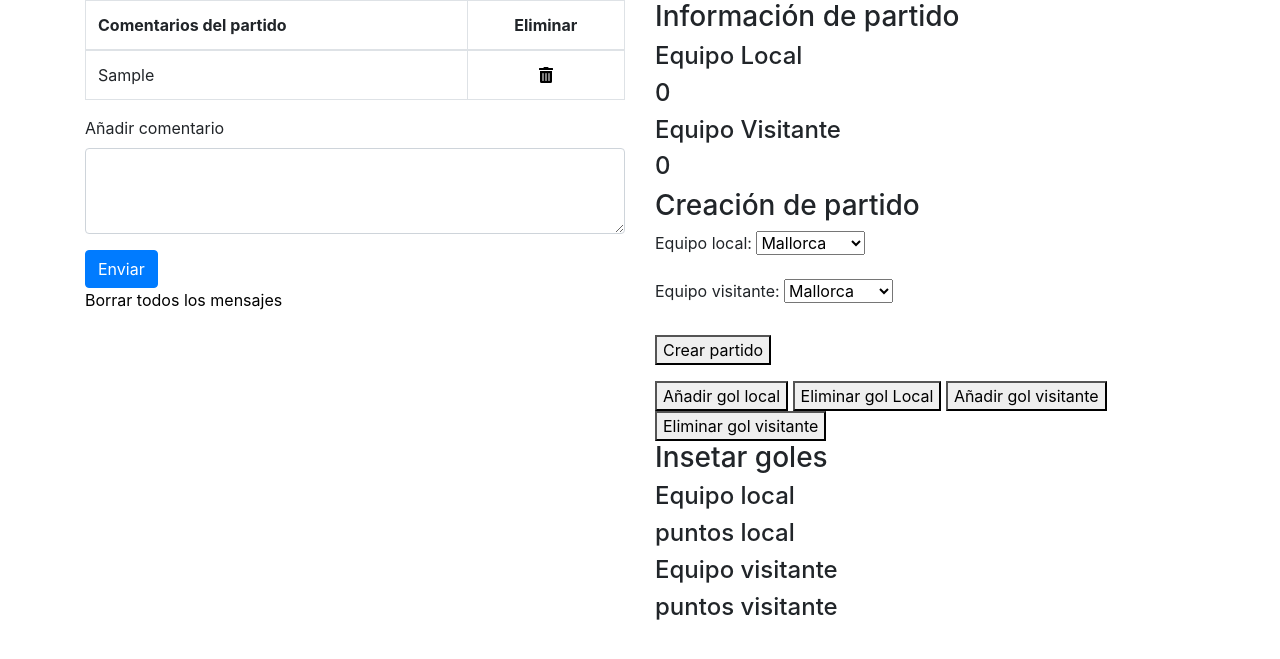
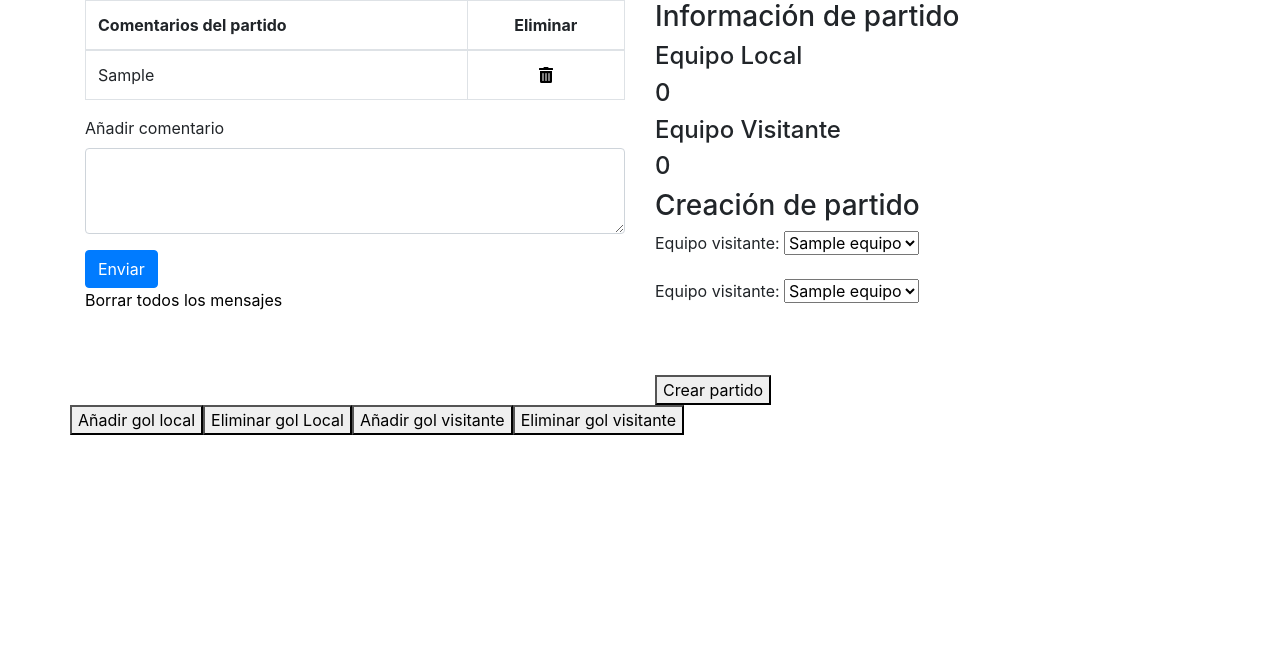
Before and after one commit to GabrielMasSimon/torneosgms, a PHP site: page /index.php?controller=comentarios&action=view in a window 1280 px wide. Shown: the part 102-761 px from the top of the page. Run offline with PHP 8.4, Linux system fonts and the light colour scheme; tables that the repository leaves empty or names only in its code hold one stand-in row (values such as "Sample post"); some libraries are stand-ins or nearby versions.

Commit message:
Puedo elegir los equipos existentes en la DB, pero me muestra id

```diff
--- a/controllers/comentarios_controller.php
+++ b/controllers/comentarios_controller.php
@@ -24,10 +24,26 @@ function view() {
   //Uso metodo del modelo de comentarios
   $datos=$comentario->get_comentarios();
 
+  $equipo=new equipos_model();
+
+  //Uso metodo del modelo de equipos
+  $datosequipos=$equipo->get_equipos();
+
+
   //Llamado a la vista: mostrar la pantalla
   require_once("views/comentarios_view.phtml");
 }
 
+//para ver los equipos
+function equiposView(){
+
+    $comentario=new comentarios_model();
+    $datosequipos=$comentario->get_equiposView();
+
+  require_once("views/comentarios_view.phtml");
+
+
+  }
 
 /**
  * Inserta a la taula
--- a/index.php
+++ b/index.php
@@ -100,6 +100,13 @@ if (isset($_GET['controller']) && isset($_GET['action']) ) {
         $controller = new comentarios_controller();
         $controller->finalizarPartido();
       }
+
+    //action para ver los equipos
+    if ($_GET['action'] == "equiposView") {
+      $controller = new comentarios_controller();
+      $controller->equiposView();
+    }
+
     }
 
     if ($_GET['controller'] == "jugadores") {
--- a/views/comentarios_view.phtml
+++ b/views/comentarios_view.phtml
@@ -55,7 +55,7 @@
                         <textarea class="form-control" id="exampleTextarea" name="mensaje" rows="3"></textarea>
                     </div>
 
-        <button type="submit" class="btn btn-primary" name="insert" >Enviar</button>
+                    <button type="submit" class="btn btn-primary" name="insert">Enviar</button>
 
                 </form>
                 <!-- Fin añadir comentarios -->
@@ -64,36 +64,47 @@
 
             <div class="col-6">
 
+                <div>
                 <h3>Información de partido</h3>
-        <h4 id="local">Equipo Local</h4> <h4 id="verGolLocal">0</h4>
-       <h4 id="visitante">Equipo Visitante</h4>  <h4 id="verGolVisitante">0</h4>
+                    <h4 id="local">Equipo Local</h4>
+                    <h4 id="verGolLocal">0</h4>
+                    <h4 id="visitante">Equipo Visitante</h4>
+                    <h4 id="verGolVisitante">0</h4>
+                </div>
 
+                <div>
                 <h3>Creación de partido</h3>
 
-
-
+                <!-- //TODO no crear partidos con puntos, si no crear un formulario que coja  los nombres
+                // y crear otro formulario para elegir los equipos y ponerle los puntos que queramos -->
 
                     <div class="form-group">
-             <label>Equipo local:</label>
+                        <label for="id_equipoLocal">Equipo visitante:</label>
                         <select id="id_equipoLocal" name="id_equipoLocal">
-                <option value="Mallorca">Mallorca </option>
-                <option value="Menorca">Menorca </option>
-                <option value="Ibiza">Ibiza </option>
-                <option value="Formentera">Formentera </option>
+
+                            <?php
+                            foreach ($datosequipos as $datosequipo) {
+                            echo "<option value={$datosequipo['id_equipo']}>{$datosequipo['nombre']} </option>";
+                            }  ?>
                         </select>
                     </div>
 
+                    <div class="form-group">
+                        <label for="id_equipoVisitante">Equipo visitante:</label>
+                        <select id="id_equipoVisitante" name="id_equipoVisitante">
 
-    <div class="form-group">
-             <label >Equipo visitante:</label>
-            <select id="id_equipoVisitante" name="id_equipoVisitante">
-                <option value="Mallorca">Mallorca </option>
-                <option value="Menorca">Menorca </option>
-                <option value="Ibiza">Ibiza </option>
-                <option value="Formentera">Formentera </option>
-            </select><br><br>
+                            <?php
+                            foreach ($datosequipos as $datosequipo) {
+                            echo "<option value={$datosequipo['id_equipo']}>{$datosequipo['nombre']} </option>";
+                            }  ?>
+                        </select>
+                    </div>
+
+                    <br>
+                    <br>
 
                     <button onclick="crearPartido()">Crear partido</button>
+                </div>
 
             </div>
 
@@ -106,47 +117,45 @@
             <script>
                 //Variables globales
                 var golVisitante = 0;
-var golLocal = 0 ;
+                var golLocal = 0;
 
 
-function crearPartido(){
+                function crearPartido() {
 
                     var seleccionadoVisitante = document.getElementById('id_equipoVisitante').value;
-    document.getElementById("visitante").innerHTML ="Equipo visitante "+ seleccionadoVisitante;
+                    document.getElementById("visitante").innerHTML = "Equipo visitante " + seleccionadoVisitante;
 
                     var seleccionadoLocal = document.getElementById('id_equipoLocal').value;
-    document.getElementById("local").innerHTML ="Equipo local "+ seleccionadoLocal;
+                    document.getElementById("local").innerHTML = "Equipo local " + seleccionadoLocal;
                 }
 
 
-function añadirGolVisitante(){
-    golVisitante = golVisitante + 1 ;
+                function añadirGolVisitante() {
+                    golVisitante = golVisitante + 1;
                     document.getElementById("verGolVisitante").innerHTML = golVisitante;
 
                 }
 
-function eliminarGolVisitante(){
-    golVisitante = golVisitante - 1 ;
+                function eliminarGolVisitante() {
+                    golVisitante = golVisitante - 1;
                     document.getElementById("verGolVisitante").innerHTML = golVisitante;
 
                 }
 
-function añadirGolLocal(){
-    golLocal = golLocal + 1 ;
+                function añadirGolLocal() {
+                    golLocal = golLocal + 1;
                     document.getElementById("verGolLocal").innerHTML = golLocal;
 
                 }
-function eliminarGolLocal(){
-    golLocal = golLocal - 1 ;
+                function eliminarGolLocal() {
+                    golLocal = golLocal - 1;
                     document.getElementById("verGolLocal").innerHTML = golLocal;
 
                 }
 
             </script>
 
-        <h3>Insetar goles</h3>
-        <h4>Equipo local</h4> <h4>puntos local</h4>
-        <h4>Equipo visitante</h4>  <h4>puntos visitante</h4>
+
 
         </div>
 
```
Lines whose indentation alone changed are shown as unchanged.
